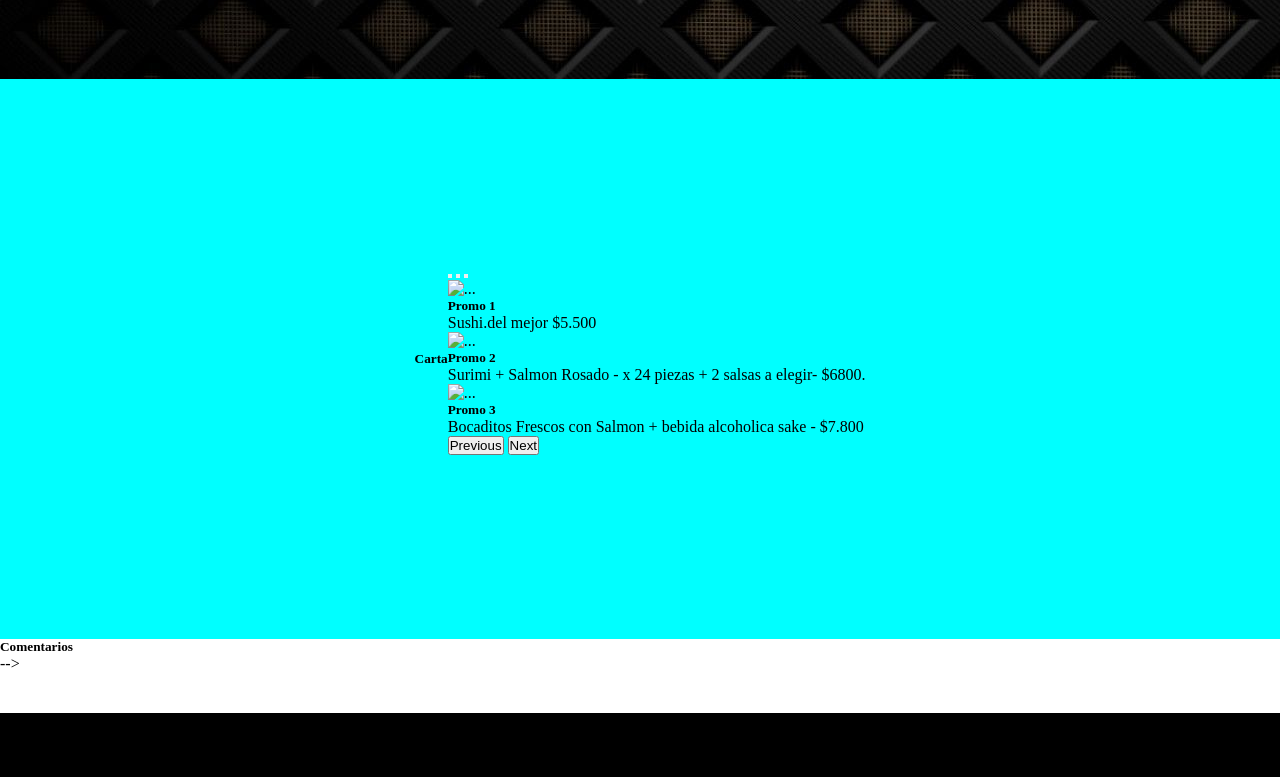
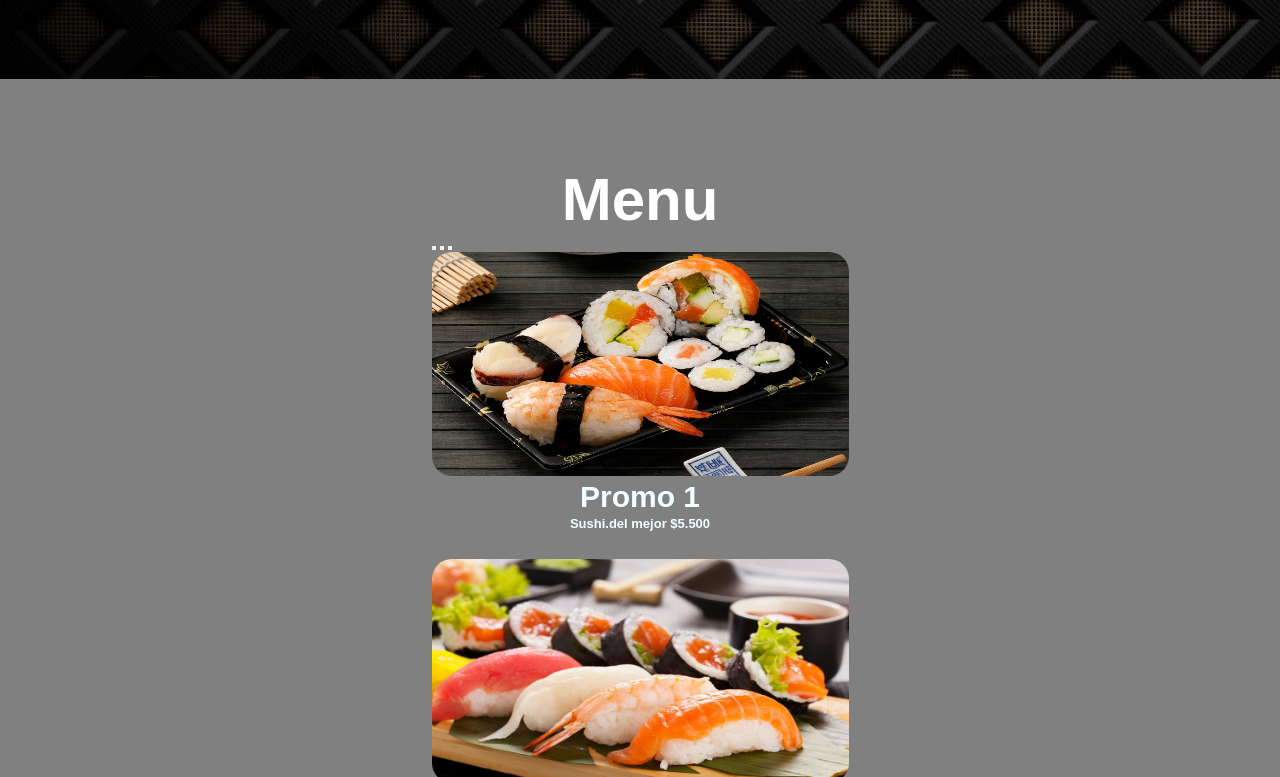
Before and after one commit to DavidChaban/DanzoFood, a plain HTML site: page index.html in a window 1280 px wide. Shown: the part 1604-2381 px from the top of the page. Drawn offline with Linux system fonts and the light colour scheme.

Commit message:
Se agregan estilos

```diff
--- a/index.html
+++ b/index.html
@@ -118,9 +118,9 @@
 
 
     <main>
-        <h5>Carta</h5>
 
-        <div id="carouselExampleDark" class="carousel carousel-dark slide" data-bs-ride="carousel">
+      <div id="carouselExampleDark" class="carousel carousel-dark slide" data-bs-ride="carousel">
+          <h5 class="titulo-carta">Menu</h5>
             <div class="carousel-indicators">
               <button type="button" data-bs-target="#carouselExampleDark" data-bs-slide-to="0" class="active" aria-current="true" aria-label="Slide 1"></button>
               <button type="button" data-bs-target="#carouselExampleDark" data-bs-slide-to="1" aria-label="Slide 2"></button>
@@ -128,24 +128,24 @@
             </div>
             <div class="carousel-inner">
               <div class="carousel-item active" data-bs-interval="10000">
-                <img src="./img/pic1.jpg" class="d-block w-20" alt="...">
+                <img src="./img/sushi2.jpg" class="d-block  foto-suchi " alt="...">
                 <div class="carousel-caption d-none d-md-block">
-                  <h5>Promo 1</h5>
-                  <p>Sushi.del mejor $5.500</p>
+                  <h5 class="promo1">Promo 1</h5>
+                  <p class="precio-promo1">Sushi.del mejor $5.500</p>
                 </div>
               </div>
               <div class="carousel-item" data-bs-interval="2000">
-                <img src="./img/pic2.jpg" class="d-block w-50" alt="...">
+                <img src="./img/sushi3.jpg" class="d-block  foto-suchi2 " alt="...">
                 <div class="carousel-caption d-none d-md-block">
-                  <h5>Promo 2</h5>
-                  <p>Surimi + Salmon Rosado - x 24 piezas + 2 salsas a elegir- $6800.</p>
+                  <h5 class="promo1">Promo 2</h5>
+                  <p class="precio-promo2">Surimi + Salmon Rosado - x 24 piezas + 2 salsas a elegir- $6800.</p>
                 </div>
               </div>
               <div class="carousel-item">
-                <img src="./img/pic3.jpg" class="d-block w-10" alt="...">
+                <img src="./img/sushi4.jpg" class="d-block  foto-suchi3 " alt="...">
                 <div class="carousel-caption d-none d-md-block">
-                  <h5>Promo 3</h5>
-                  <p>Bocaditos Frescos con Salmon + bebida alcoholica sake - $7.800</p>
+                  <h5 class="promo1">Promo 3</h5>
+                  <p class="precio-promo3">Bocaditos Frescos con Salmon + bebida alcoholica sake - $7.800</p>
                 </div>
               </div>
             </div>
@@ -179,7 +179,6 @@
 
 
 
-   -->
 
 
 
--- a/style.css
+++ b/style.css
@@ -17,9 +17,63 @@
 
 }
 main{
-    height: 70vh;
-    background-color: aqua;
+    display:flex;
+    justify-content:center;
+    height: 150vh;
+    background-color: grey;
 
+}
+.foto-suchi{
+    width:417px;
+    height:28vh;
+    border-radius:20px;
+}
+.foto-suchi2{
+    width:417px;
+    height:28vh;
+    border-radius:20px;
+}
+.foto-suchi3{
+    width:417px;
+    height:28vh;
+    border-radius:20px;
+}
+.promo1 {
+    display:flex;
+    justify-content:center;
+    font-size:30px;
+    color:azure;
+    font-weight:bolder;
+    font-family: Arial;
+    /* padding:2px 0px 28px 0px; */
+}
+
+.precio-promo1{
+    display:flex;
+    justify-content:center;
+        padding:2px 0px 28px 0px;
+        font-size:13px;
+        color:azure;
+        font-weight:bolder;
+        font-family: Arial;
+}
+.precio-promo2{
+    display:flex;
+    justify-content:center;
+        padding:2px 0px 28px 0px;
+        font-size:13px;
+        color:azure;
+        font-weight:bolder;
+        font-family: Arial;
+}
+.precio-promo3{
+    display:flex;
+    justify-content:center;
+        padding:2px 0px 28px 0px;
+        font-size:13px;
+        color:azure;
+        font-weight:bolder;
+        font-family: Arial;
 }
 footer{
     display:flex;
@@ -286,7 +340,13 @@ main{
     align-items:center;
 }
 
-
+.titulo-carta{
+    display:flex;
+    justify-content:center;
+    color:white;
+    font-family: Arial, Helvetica, sans-serif;
+    font-size:60px;
+}
 
 
 
```
